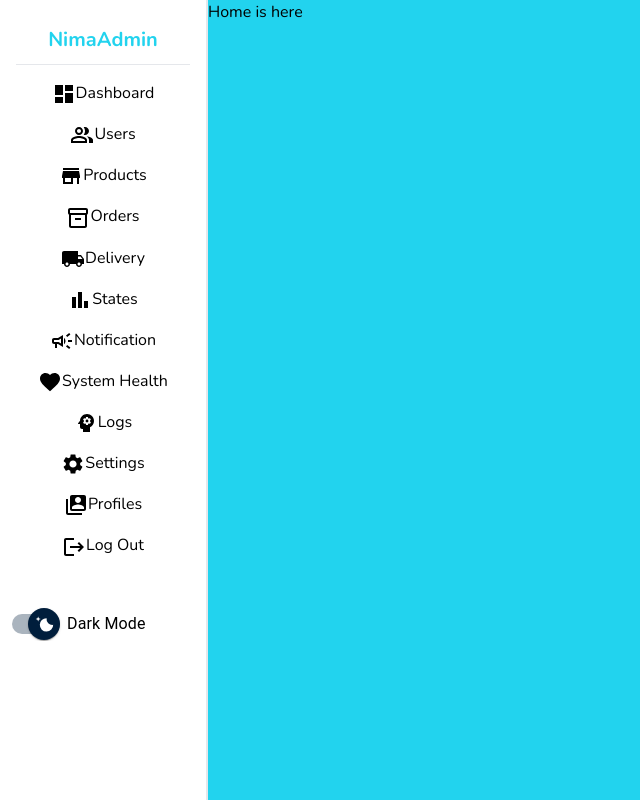
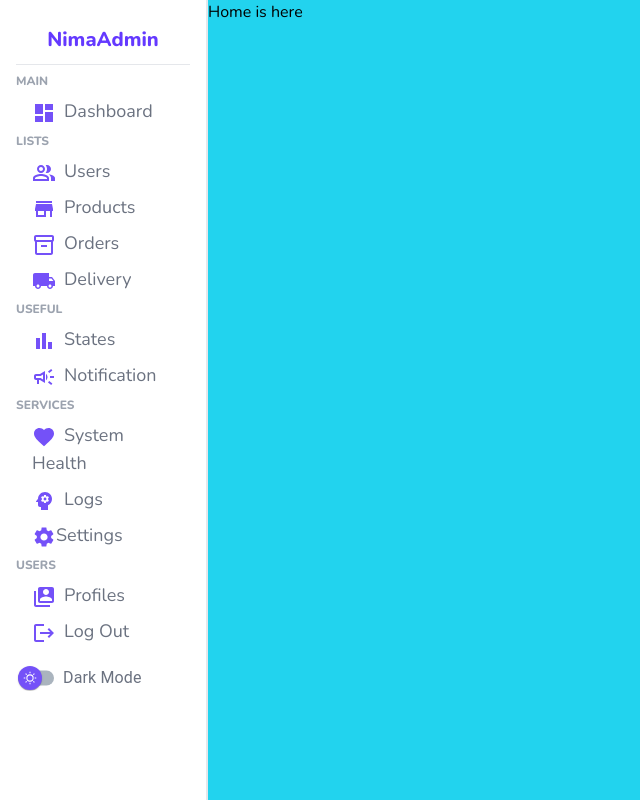
Before and after one commit to NimaZeighami/handy-dashboard, a React (Create React App) app: page / in a window 1280 px wide. Shown: the whole page, without its empty margins (0-640 px from the left). Built offline with nearby package versions, Linux system fonts and the light colour scheme.

Commit message:
update sidebar

```diff
--- a/src/Components/Layout/Sidebar/Sidebar.jsx
+++ b/src/Components/Layout/Sidebar/Sidebar.jsx
@@ -18,67 +18,89 @@ function Sidebar() {
   return (
     <div className="flex flex-col  w-1/6 min-w-52 max-w-56 min-h-screen p-4 bg-white border-r-2 border-gray-200">
       <top className="flex h-12 items-center justify-center">
-        <span className="Logo font-bold text-xl text-cyan-400">NimaAdmin</span>
+        <span className="Logo font-extrabold text-xl text-[#6439ff]">
+          NimaAdmin
+        </span>
       </top>
       <hr className="h-px bg-gray-200 border-0 " />
       <middle>
-        <ul className="flex flex-col my-4 items-center gap-4 ">
-          <li>
-            <DashboardIcon />
-            <span>Dashboard</span>
+        <ul className="flex flex-col my-2  gap-2 ">
+          <p className="title text-xs font-extrabold text-gray-400 self-start">
+            MAIN
+          </p>
+          <li className="mx-4 text-lg cursor">
+            <DashboardIcon fontSize="medium" className="text-[#7451f8] mr-2" />
+            <span className="text-gray-500">Dashboard</span>
           </li>
-
-          <li>
-            <PeopleAltOutlinedIcon />
-            <span>Users</span>
+          <p className="title text-xs font-extrabold text-gray-400 self-start">
+            LISTS
+          </p>
+          <li className="mx-4 text-lg cursor">
+            <PeopleAltOutlinedIcon fontSize="medium" className="text-[#7451f8] mr-2" />
+            <span className="text-gray-500">Users</span>
           </li>
-          <li>
-            <StoreIcon />
-            <span>Products</span>
+          <li className="mx-4 text-lg cursor">
+            <StoreIcon fontSize="medium" className="text-[#7451f8] mr-2" />
+            <span className="text-gray-500">Products</span>
           </li>
-          <li>
-            <Inventory2OutlinedIcon />
-            <span>Orders</span>
+          <li className="mx-4 text-lg cursor">
+            <Inventory2OutlinedIcon fontSize="medium" className="text-[#7451f8] mr-2" />
+            <span className="text-gray-500">Orders</span>
           </li>
-          <li>
-            <LocalShippingIcon />
-            <span>Delivery</span>
+          <li className="mx-4 text-lg cursor">
+            <LocalShippingIcon fontSize="medium" className="text-[#7451f8] mr-2" />
+            <span className="text-gray-500">Delivery</span>
           </li>
-          <li>
-            <BarChartIcon />
-            <span>States</span>
+          <p className="title text-xs font-extrabold text-gray-400 self-start">
+            USEFUL
+          </p>
+          <li className="mx-4 text-lg cursor">
+            <BarChartIcon fontSize="medium" className="text-[#7451f8] mr-2" />
+            <span className="text-gray-500">States</span>
           </li>
-          <li>
-            <CampaignOutlinedIcon />
-            <span>Notification </span>
+          <li className="mx-4 text-lg cursor">
+            <CampaignOutlinedIcon fontSize="medium" className="text-[#7451f8] mr-2" />
+            <span className="text-gray-500">Notification </span>
           </li>
-          <li>
-            <FavoriteOutlinedIcon />
-            <span>System Health</span>
+          <p className="title text-xs font-extrabold text-gray-400 self-start">
+            SERVICES
+          </p>
+          <li className="mx-4 text-lg cursor">
+            <FavoriteOutlinedIcon fontSize="medium" className="text-[#7451f8] mr-2" />
+            <span className="text-gray-500">System Health</span>
           </li>
-          <li>
-            <PsychologyIcon />
-            <span>Logs</span>
+          <li className="mx-4 text-lg cursor">
+            <PsychologyIcon fontSize="medium" className="text-[#7451f8] mr-2" />
+            <span className="text-gray-500">Logs</span>
           </li>
-          <li>
-            <SettingsIcon />
-            <span>Settings</span>
+          <li className="mx-4 text-lg cursor">
+            <SettingsIcon fontSize="medium" className="text-[#7451f8]" />
+            <span className="text-gray-500">Settings</span>
           </li>
-          <li>
-            <SwitchAccountIcon />
-            <span>Profiles</span>
+          <p className="title text-xs font-extrabold text-gray-400 self-start">
+            USERS
+          </p>
+          <li className="mx-4 text-lg cursor">
+            <SwitchAccountIcon fontSize="medium" className="text-[#7451f8] mr-2" />
+            <span className="text-gray-500">Profiles</span>
           </li>
-          <li>
-            <LogoutIcon />
-            <span>Log Out</span>
+          <li className="mx-4 text-lg cursor">
+            <LogoutIcon fontSize="medium" className="text-[#7451f8] mr-2" />
+            <span className="text-gray-500">Log Out</span>
           </li>
         </ul>
       </middle>
-      <bottom className='mt-8'>
-
+      <bottom className='mt-2'>
         <FormControlLabel
-          control={<MaterialUISwitch sx={{ m: 0 }}  defaultChecked size="small" />}
+          control={
+            <MaterialUISwitch
+              sx={{ transform: "scale(0.75)", mr: -0.5  }}
+              defaultUnchecked
+              size="medium"
+            />
+          }
           label="Dark Mode"
+          className="text-gray-500 "
         />
       </bottom>
     </div>
--- a/src/Components/Switch/Switch.jsx
+++ b/src/Components/Switch/Switch.jsx
@@ -24,7 +24,7 @@ export const MaterialUISwitch = styled(Switch)(({ theme }) => ({
     },
   },
   '& .MuiSwitch-thumb': {
-    backgroundColor: theme.palette.mode === 'dark' ? '#003892' : '#001e3c',
+    backgroundColor: theme.palette.mode === 'dark' ? '#003892' : '#7451f8',
     width: 32,
     height: 32,
     '&::before': {
```
